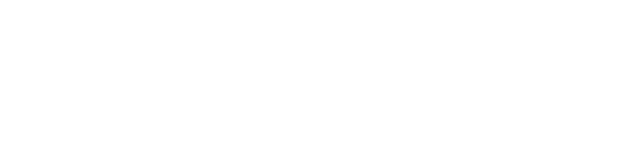
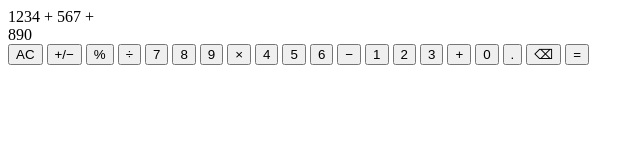
Before and after one commit to reduanmasud/odin-calculator, a plain HTML site: page index.html in a window 1280 px wide. Shown: the whole page, without its empty margins (0-644 px from the left). Drawn offline with Linux system fonts and the light colour scheme.

Commit message:
HTML for calculater app added

```diff
--- a/index.html
+++ b/index.html
@@ -1,14 +1,44 @@
 <!DOCTYPE html>
 <html lang="en">
-<head>
-    <meta charset="UTF-8">
-    <meta name="viewport" content="width=device-width, initial-scale=1.0">
-    <link rel="stylesheet" href="styles.css">
+  <head>
+    <meta charset="UTF-8" />
+    <meta name="viewport" content="width=device-width, initial-scale=1.0" />
+    <link rel="stylesheet" href="styles.css" />
     <title>Basic Calculator</title>
-</head>
-<body>
+  </head>
+  <body>
+    <!-- Calculator Body -->
+    <div class="calc-body">
+      <!-- Calculator Display Screen -->
+      <div class="calc-screen">
+        <div id="calc-operation">1234 + 567 +</div>
+        <div id="calc-typed">890</div>
+      </div>
 
-
+      <!-- Calculator Buttons -->
+      <div class="calc-button-row">
+        <button class="ac">AC</button>
+        <button class="opt">&#43;&#47;&#8722;</button>
+        <button class="opt">&#37;</button>
+        <button class="opt">&#247;</button>
+        <button>7</button>
+        <button>8</button>
+        <button>9</button>
+        <button class="opt">&#215;</button>
+        <button>4</button>
+        <button>5</button>
+        <button>6</button>
+        <button class="opt">&#8722;</button>
+        <button>1</button>
+        <button>2</button>
+        <button>3</button>
+        <button class="opt">&#43;</button>
+        <button>0</button>
+        <button>.</button>
+        <button>&#9003;</button>
+        <button class="opt">&#61;</button>
+      </div>
+    </div>
     <script src="script.js"></script>
-</body>
+  </body>
 </html>
```
